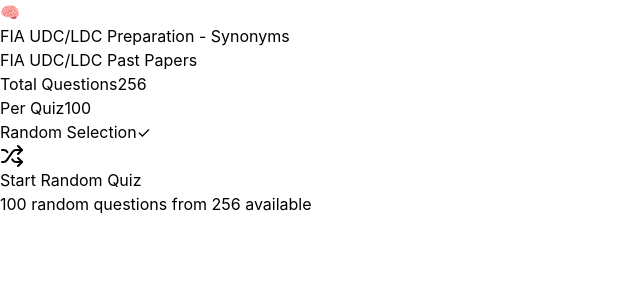
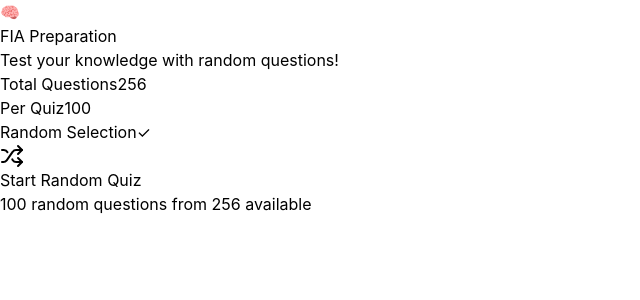
Before and after one commit to ShaniLio/quizApp, a React (Vite) app: page / in a window 1280 px wide. Shown: the top 300 px of the page, without its empty margins (0-640 px from the left). Built offline with nearby package versions, Linux system fonts and the light colour scheme.

Commit message:
"Correction"

```diff
--- a/src/fiaPastPApers.js
+++ b/src/fiaPastPApers.js
@@ -1,6 +1,6 @@
 const quizData = {
-  title: "FIA UDC/LDC Preparation - Synonyms",
-  description: " FIA UDC/LDC Past Papers",
+  title: "FIA Preparation",
+  description: "",
   questions: [
   {
     "question": "DOS stands for?",
@@ -959,7 +959,7 @@
   {
     "question": "Indus River falls into the Arabian Sea near:",
     "options": ["Gwadar", "Thatta", "Karachi", "Badin"],
-    "correctAnswer": 1,
+    "correctAnswer": 2,
     "explanation": "The primary delta branches of the lower Indus system complete their downstream flow paths into the sea coast zones near Thatta."
   },
   {
```
